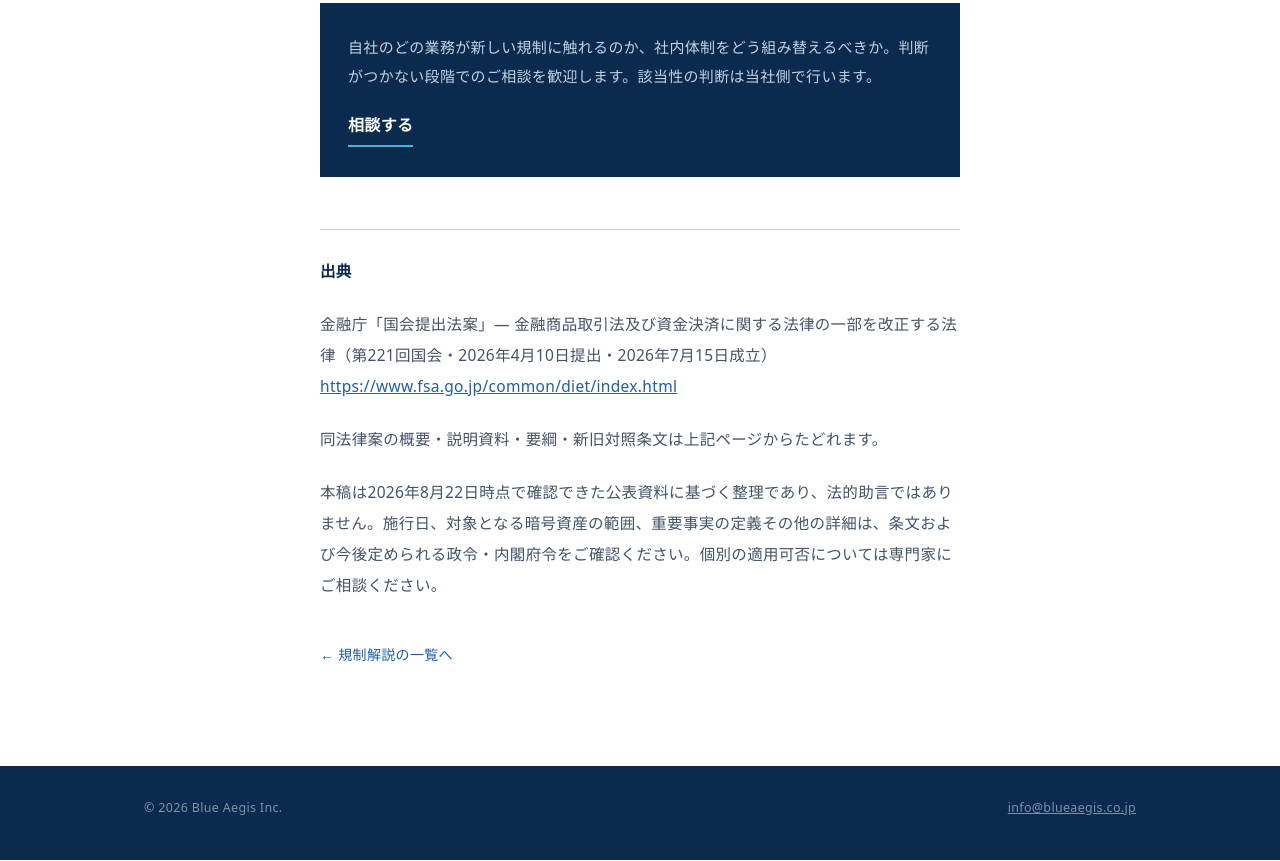
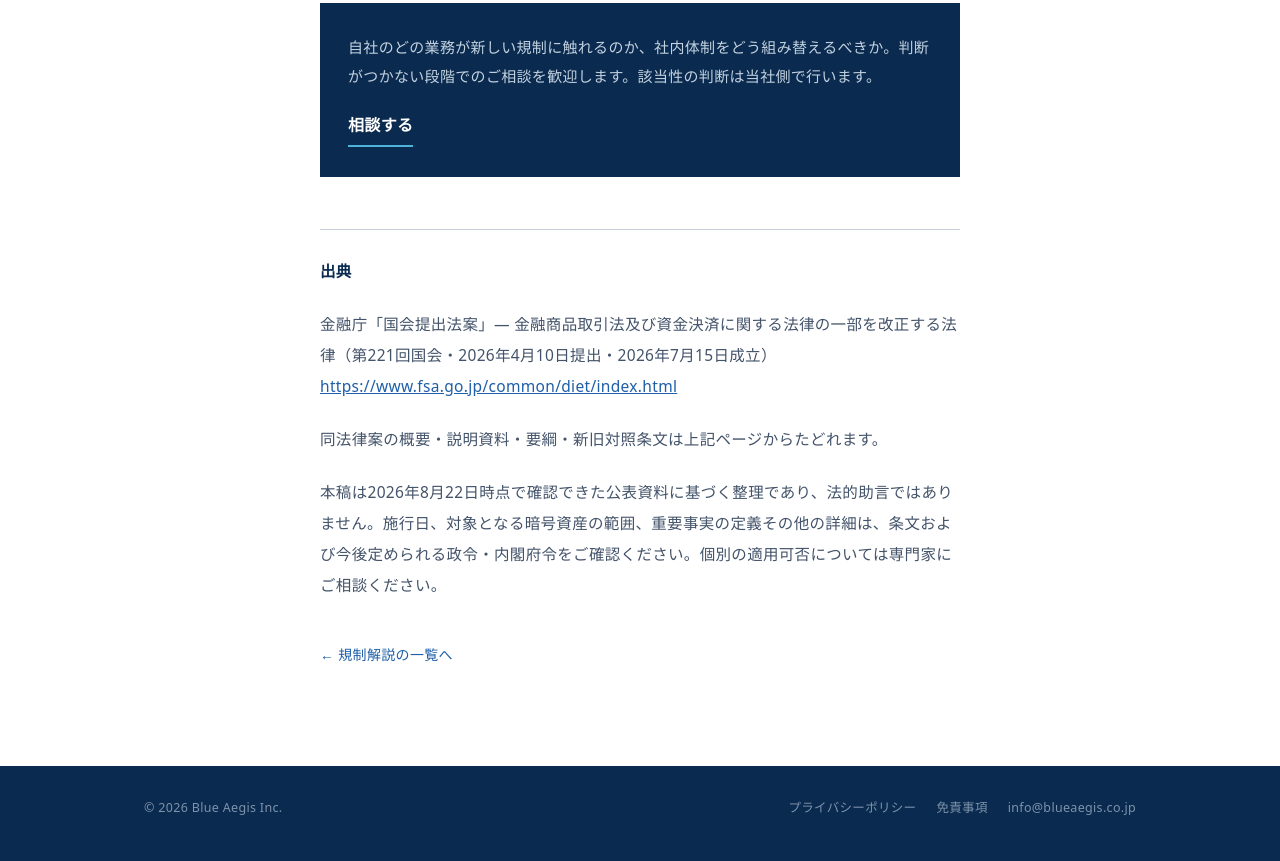
Before and after one commit to ishizukatakuya1-hub/blueaegis-site, a website: page insights/crypto-fiea-insider.html in a window 1280 px wide. Shown: the part 2664-3525 px from the top of the page. Drawn offline with Linux system fonts and the light colour scheme.

Commit message:
後から足した規制解説4本のフッターにも、方針ページへのリンクを入れる (#6)
プライバシーポリシーと免責事項を掲載した時点では存在しなかった4本に
リンクが入っていなかった。フッターを手で書く経路がある以上ここは
抜けるので、規制解説を足すときは既存ページのフッターを写すこと。

```diff
--- a/insights/crypto-fiea-insider.html
+++ b/insights/crypto-fiea-insider.html
@@ -119,7 +119,11 @@
 <footer>
   <div class="wrap">
     <div>© 2026 Blue Aegis Inc.</div>
-    <div><a href="mailto:info@blueaegis.co.jp">info@blueaegis.co.jp</a></div>
+    <div class="legal">
+      <a href="../privacy.html">プライバシーポリシー</a>
+      <a href="../disclaimer.html">免責事項</a>
+      <a href="mailto:info@blueaegis.co.jp">info@blueaegis.co.jp</a>
+    </div>
   </div>
 </footer>
 
```
Also changed, not shown: insights/property-record-certificate.html (+5 -1 lines), insights/samd-approved-scope.html (+5 -1 lines), insights/whistleblower-protection-2026.html (+5 -1 lines).
